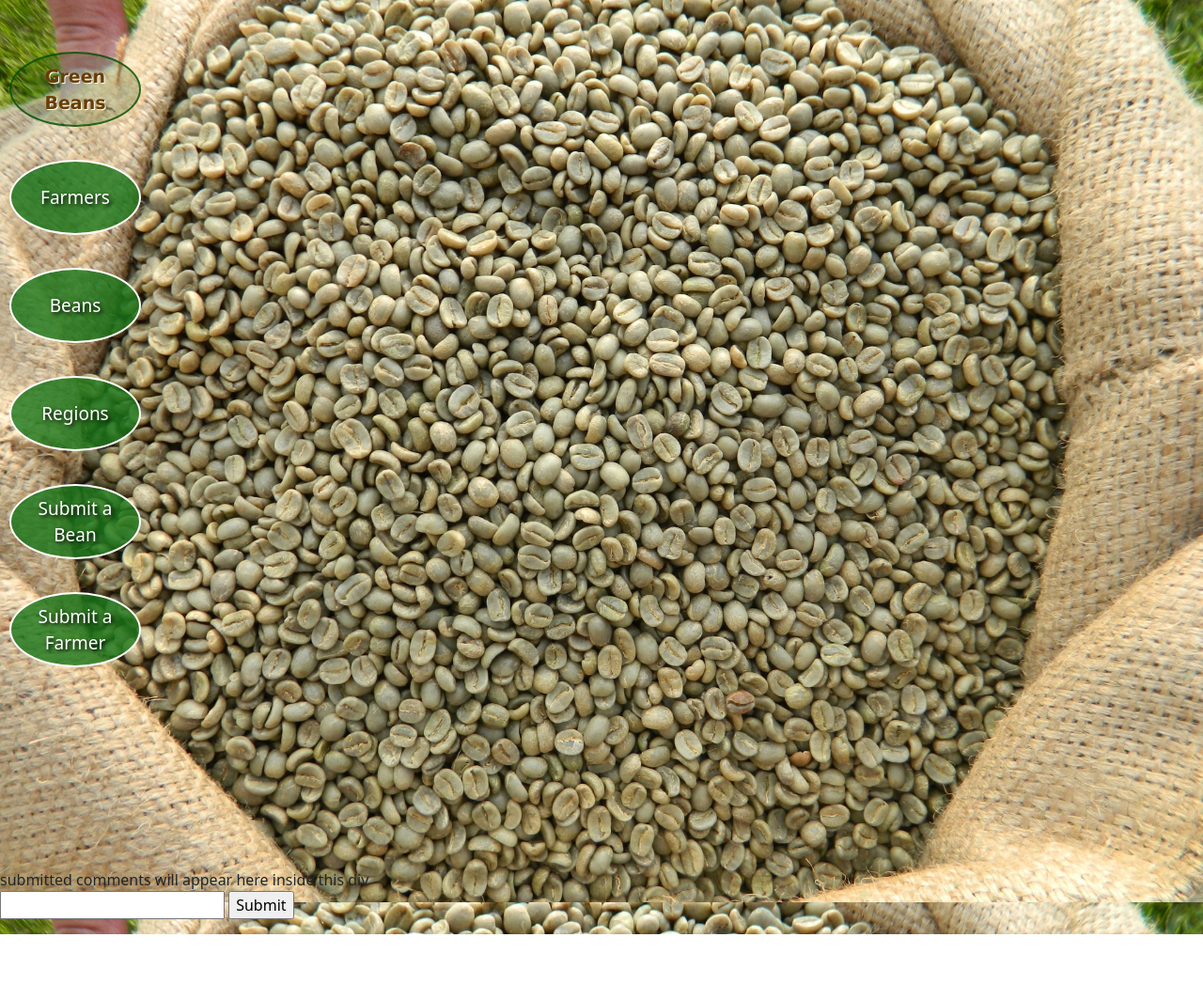
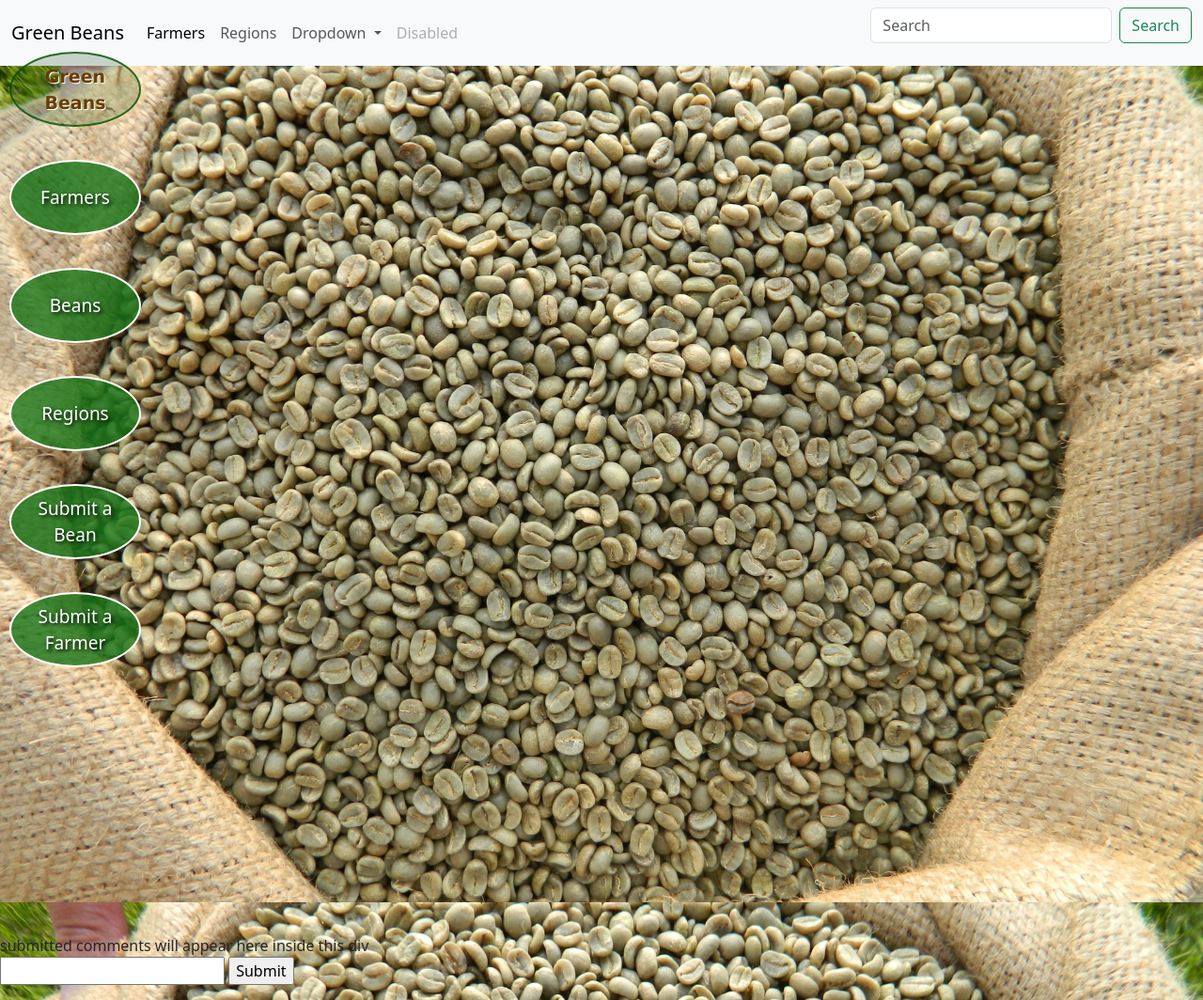
Before and after one commit to Richard-Frost/green_bean_frontend, a plain HTML site: page index.html in a window 1280 px wide. Shown: the whole page at 94% size. Before the commit the page ends 994 px from the top, so only its background shows below. Drawn offline with nearby package versions, Linux system fonts and the light colour scheme.

Commit message:
modified navbar

```diff
--- a/index.html
+++ b/index.html
@@ -8,7 +8,42 @@
     <title>Green Bean Coffee Journal</title>
 </head>
 <body>
-
+    <nav class="navbar navbar-expand-lg bg-body-tertiary">
+        <div class="container-fluid">
+          <a class="navbar-brand" href="#">Green Beans</a>
+          <button class="navbar-toggler" type="button" data-bs-toggle="collapse" data-bs-target="#navbarSupportedContent" aria-controls="navbarSupportedContent" aria-expanded="false" aria-label="Toggle navigation">
+            <span class="navbar-toggler-icon"></span>
+          </button>
+          <div class="collapse navbar-collapse" id="navbarSupportedContent">
+            <ul class="navbar-nav me-auto mb-2 mb-lg-0">
+              <li class="nav-item">
+                <a class="nav-link active" aria-current="page" href="#" id="farmerButton">Farmers</a>
+              </li>
+              <li class="nav-item">
+                <a class="nav-link" href="#" id="regionsButton">Regions</a>
+              </li>
+              <li class="nav-item dropdown">
+                <a class="nav-link dropdown-toggle" href="#" role="button" data-bs-toggle="dropdown" aria-expanded="false">
+                  Dropdown
+                </a>
+                <ul class="dropdown-menu">
+                  <li><a class="dropdown-item" href="#" >Action</a></li>
+                  <li><a class="dropdown-item" href="#">Another action</a></li>
+                  <li><hr class="dropdown-divider"></li>
+                  <li><a class="dropdown-item" href="#">Something else here</a></li>
+                </ul>
+              </li>
+              <li class="nav-item">
+                <a class="nav-link disabled">Disabled</a>
+              </li>
+            </ul>
+            <form class="d-flex" role="search">
+              <input class="form-control me-2" type="search" placeholder="Search" aria-label="Search">
+              <button class="btn btn-outline-success" type="submit">Search</button>
+            </form>
+          </div>
+        </div>
+      </nav>
 <div class="side-box">
     <button class="side-button" id="logoButton">Green Beans </button></br>
     <button class="side-button" id="farmerButton">Farmers</button></br>
```
